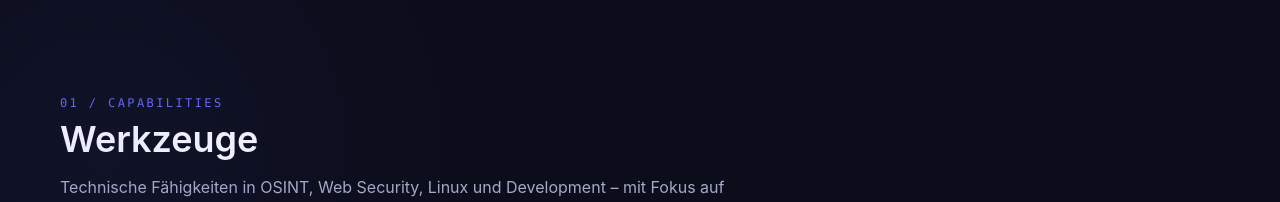
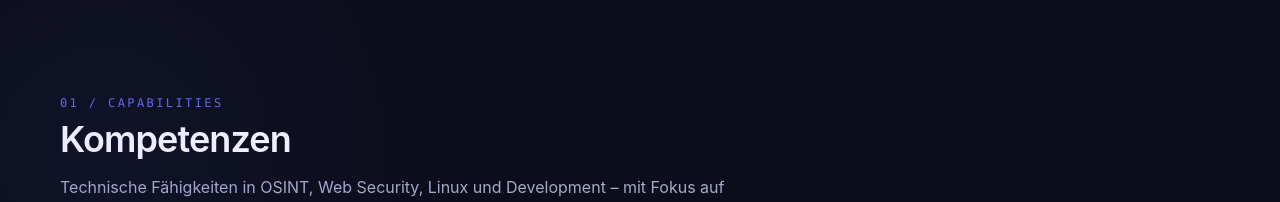
Before and after one commit to aaron0sec/webseite, a Next.js app: page / in a window 1280 px wide. Shown: the part 1008-1210 px from the top of the page. Built offline with nearby package versions, Linux system fonts and the light colour scheme; no server answers.

Commit message:
fix: remove CSS override that replaced booking headings with Werkzeuge

```diff
--- a/src/styles/globals.css
+++ b/src/styles/globals.css
@@ -45,10 +45,6 @@ main > section:nth-of-type(4) { background: var(--section-cool); }
 main > section:nth-of-type(2), main > section:nth-of-type(3), main > section:nth-of-type(4) { position: relative; }
 main > section:nth-of-type(2)::before, main > section:nth-of-type(4)::before { content: ""; position: absolute; inset: 0; pointer-events: none; background: radial-gradient(circle at 8% 20%, color-mix(in srgb, var(--accent) 6%, transparent), transparent 28%); }
 
-/* Keep the section label concise: Werkzeuge. */
-main > section:nth-of-type(2) h2 { font-size: 0; }
-main > section:nth-of-type(2) h2::after { content: "Werkzeuge"; font-size: clamp(1.875rem, 4vw, 2.25rem); }
-
 /* Authentic Linux terminal presentation with real command names. */
 .hero-glow .container > div:nth-child(2) .p-5 > * { display: none; }
 .hero-glow .container > div:nth-child(2) .p-5::before {
```
